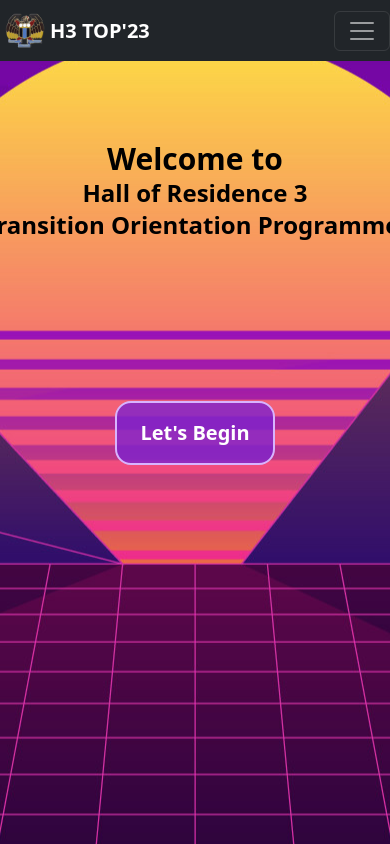
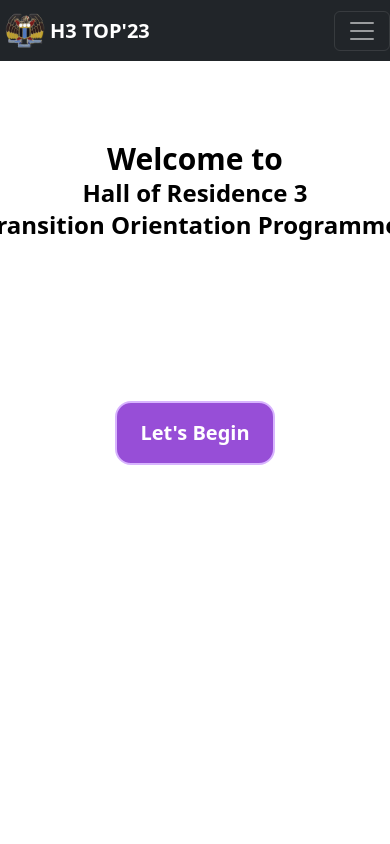
Before and after one commit to iujinwee/H3TOPWebsite, a React (Create React App) app: page / in a window 390 px wide. Shown: the top 844 px of the page. Built offline with nearby package versions, Linux system fonts and the light colour scheme.

Commit message:
revert-commit

```diff
--- a/src/App.js
+++ b/src/App.js
@@ -14,7 +14,10 @@ function App() {
 
   return (
     <AnimatePresence className='flex flex-col w-screen h-screen overflow-x-auto'>
-      <nav className="select-none bg-main-bg bg-fixed bg-center bg-auto" id="home">
+      <nav className="select-none bg-main-bg
+                      bg-center bg-fixed bg-auto bg-no-repeat
+                      lg:bg-fixed lg:bg-auto lg:bg-repeat"
+                      id="home">
         <NavigationBar/>
         <Home/>
         <Story/>
```
